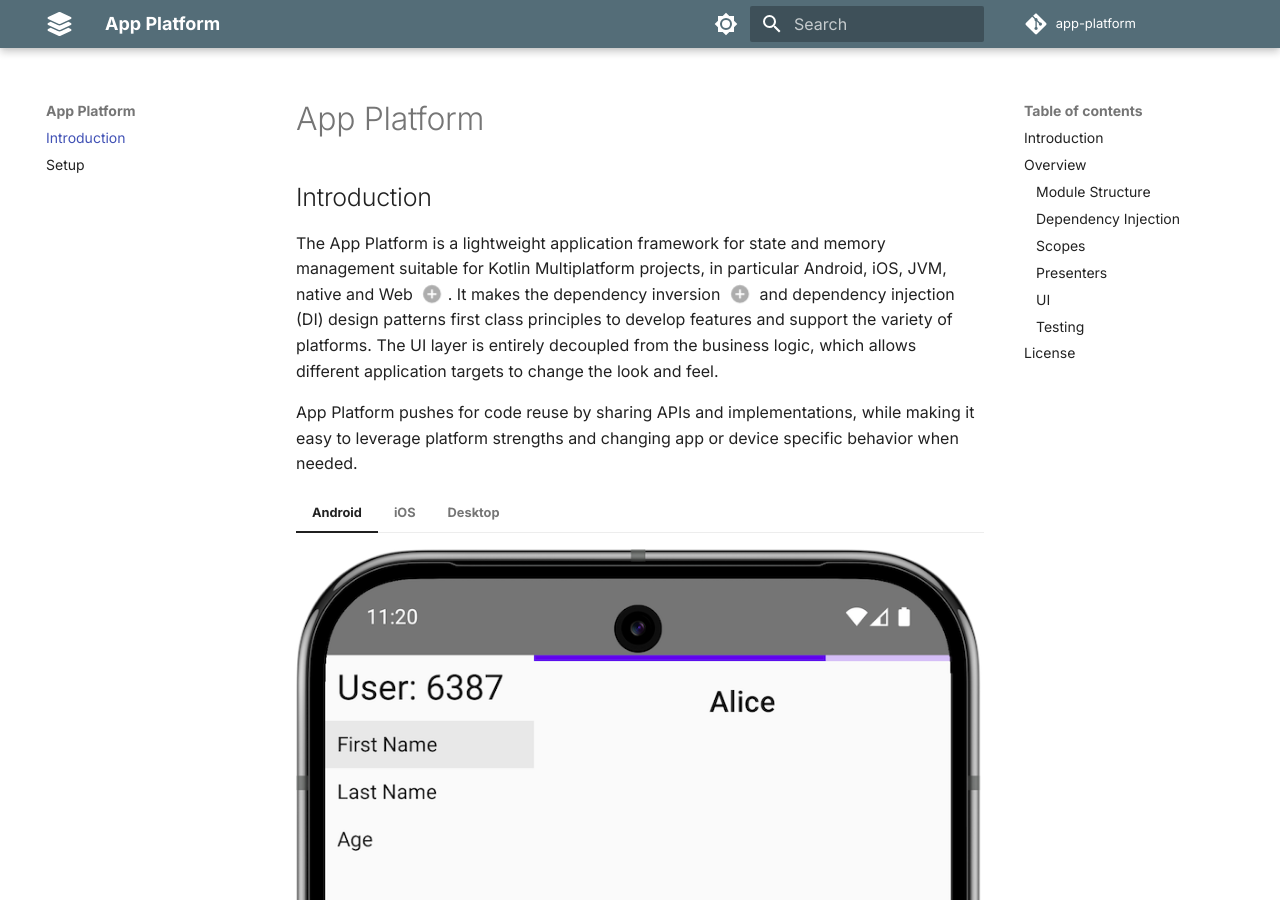
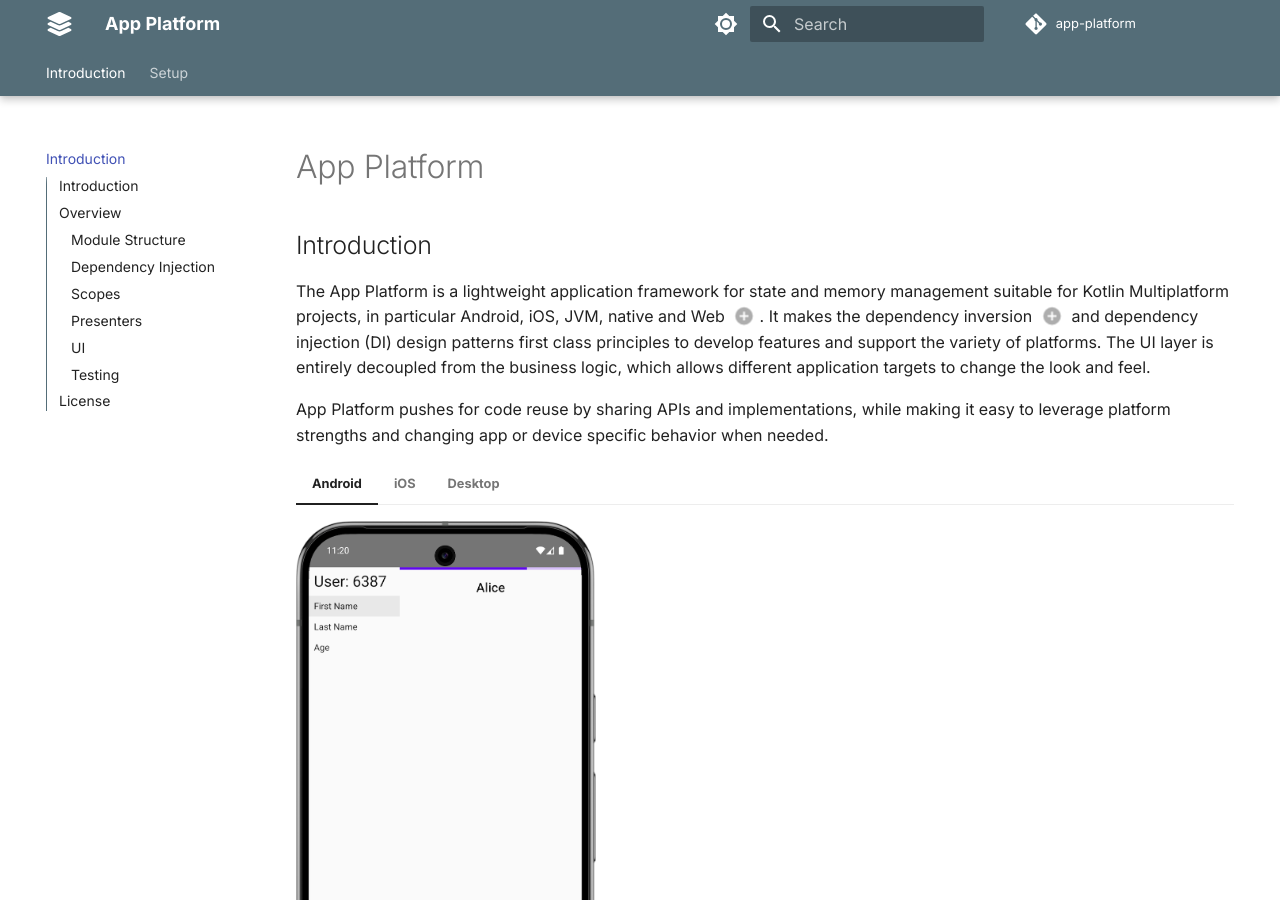
Before and after one commit to amzn/app-platform, an MkDocs documentation site: the page built from docs/index.md, in a window 1280 px wide and 900 px high. Built offline with MkDocs 1.6.1 and Material for MkDocs 9.7.7, drawn with Linux system fonts in a browser that asks for light colours; comment, search, counter and statistics services are not loaded.

Commit message:
More documentation updates.

```diff
--- a/docs/index.md
+++ b/docs/index.md
@@ -16,13 +16,13 @@ App Platform pushes for code reuse by sharing APIs and implementations, while ma
 platform strengths and changing app or device specific behavior when needed.
 
 === "Android"
-    ![Android screenshot](images/Android.png)
+    ![Android screenshot](images/Android.png){ width="300" }
 
 === "iOS"
-    ![iOS screenshot](images/iOS.png)
+    ![iOS screenshot](images/iOS.png){ width="400" }
 
 === "Desktop"
-    ![Desktop screenshot](images/Desktop.png)
+    ![Desktop screenshot](images/Desktop.png){ width="500" }
 
 ## Overview
 
--- a/mkdocs.yml
+++ b/mkdocs.yml
@@ -34,6 +34,11 @@ theme:
     - content.code.copy
     - content.code.select
     - content.tooltips
+    - navigation.tabs
+    - navigation.tabs.sticky
+    - navigation.top
+    - toc.follow
+    - toc.integrate
 
 markdown_extensions:
   - smarty
```
